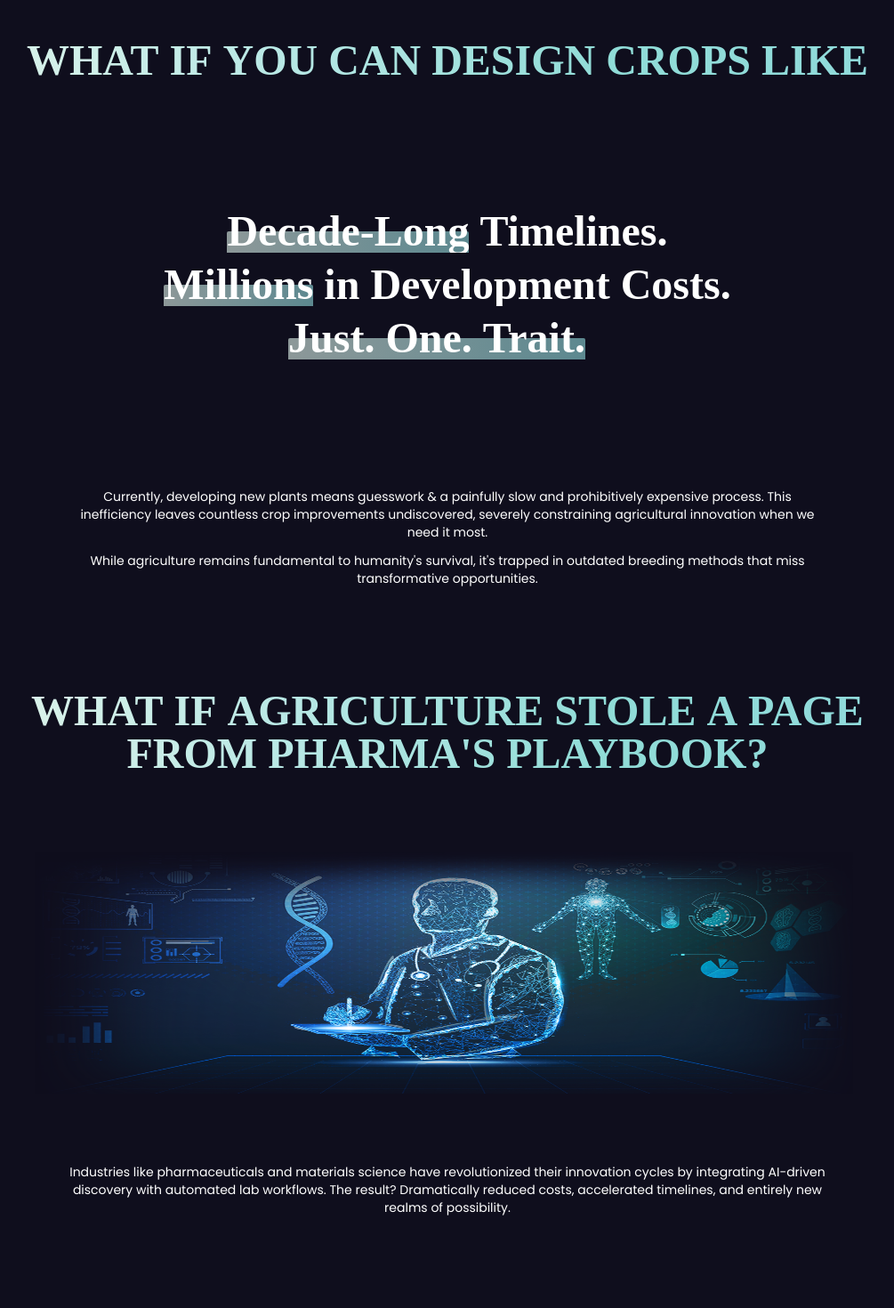
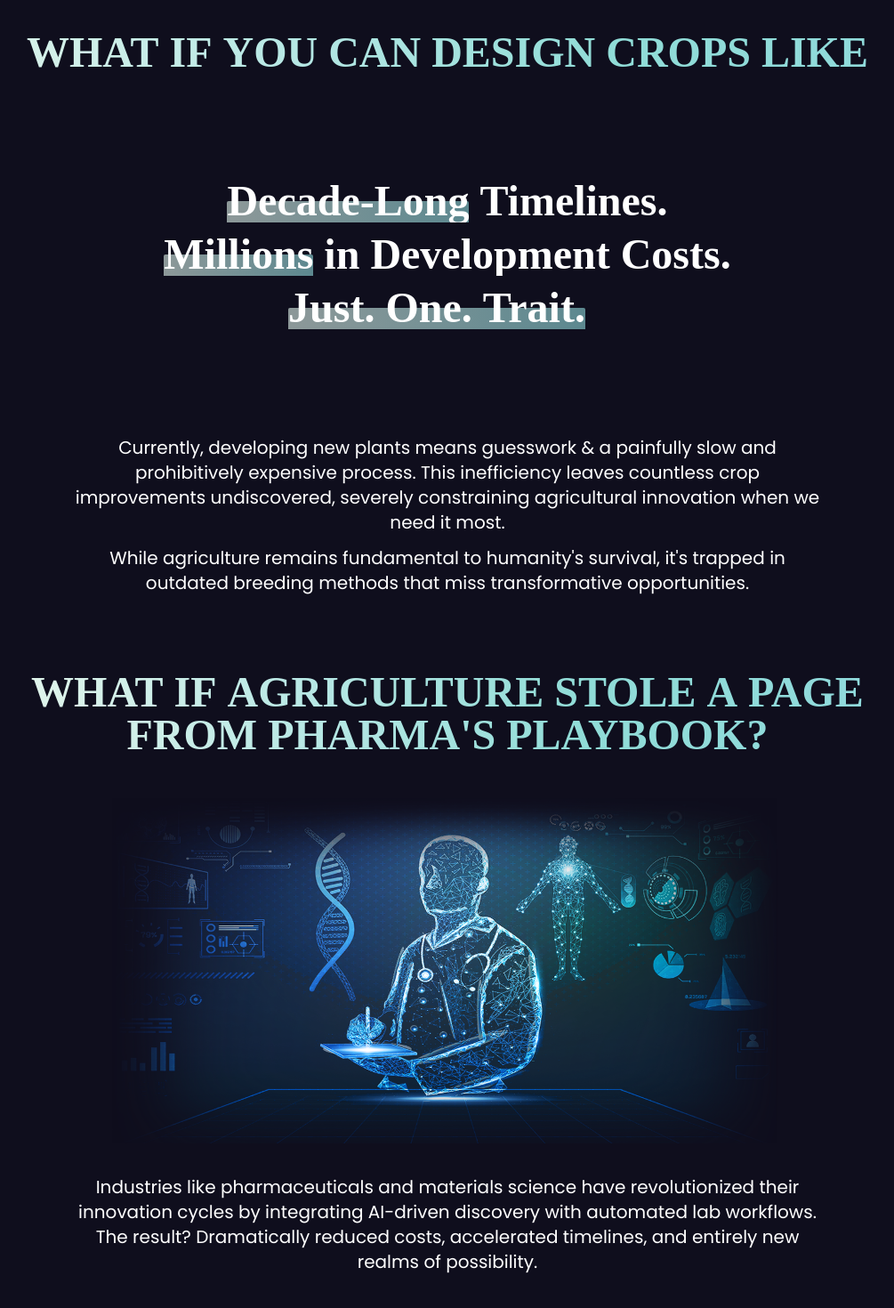
Before and after one commit to ShadowAdi/Mandrake_Bioworks, a React (Vite) app: page / in a window 1280 px wide. Shown: the part 880-2350 px from the top of the page at 89% size, without its empty margins (137-1142 px from the left). Built offline with nearby package versions, Linux system fonts and the light colour scheme; a web font is replaced by a local one.

Commit message:
remove that strecth issue

```diff
--- a/src/components/Section2-Part1.jsx
+++ b/src/components/Section2-Part1.jsx
@@ -83,7 +83,7 @@ const Section2Part1 = () => {
     return (
         <div
             ref={sectionRef}
-            className="w-full  min-h-[100dvh] flex flex-col py-4 items-center mx-auto gap-4 sm:gap-6 lg:gap-10 2xl:gap-12 justify-around px-2 sm:px-6  container"
+            className="w-full  min-h-[100dvh] flex flex-col py-4 items-center mx-auto gap-4 sm:gap-6 lg:gap-8 2xl:gap-10 justify-around px-2 sm:px-6  container"
         >
             <div ref={textWrapperRef} className="overflow-hidden w-full ">
                 <h1
@@ -120,9 +120,9 @@ const Section2Part1 = () => {
             >
                 <p
                     ref={paraRef}
-                  className="text-center text-white font-normal
+                    className="text-center text-white font-normal
                 w-[98%] sm:w-[95%] md:w-[95%] lg:w-[90%] xl:w-[75%] 2xl:w-[90%]
-                text-[10px] sm:text-sm md:text-sm lg:text-sm xl:text-sm  2xl:text-4xl leading-relaxed"
+                text-xs sm:text-sm md:text-md lg:text-lg xl:text-xl  2xl:text-4xl leading-relaxed"
                 >
                     Currently, developing new plants means guesswork & a painfully slow and prohibitively
                     expensive process. This inefficiency leaves countless crop improvements undiscovered,
@@ -130,9 +130,10 @@ const Section2Part1 = () => {
                 </p>
                 <p
                     ref={para2Ref}
-                   className="text-center text-white font-normal
+                    className="text-center text-white font-normal
                 w-[98%] sm:w-[95%] md:w-[95%] lg:w-[90%] xl:w-[75%] 2xl:w-[90%]
-                text-[10px] sm:text-sm md:text-sm lg:text-sm xl:text-sm  2xl:text-4xl leading-relaxed"
+                             text-xs sm:text-sm md:text-md lg:text-lg xl:text-xl  2xl:text-4xl leading-relaxed"
+
                 >
                     While agriculture remains fundamental to humanity's survival, it's trapped in outdated
                     breeding methods that miss transformative opportunities.
--- a/src/components/Section2-Part2.jsx
+++ b/src/components/Section2-Part2.jsx
@@ -76,21 +76,22 @@ const Section2Part2 = () => {
 
     return (
         <div className="w-full min-h-[100dvh] flex flex-col py-4 items-center mx-auto gap-2 sm:gap-3 lg:gap-4 2xl:gap-5 justify-around   container" >
-            <div ref={textWrapperRef} className="overflow-hidden w-[90%] ">
+            <div ref={textWrapperRef} className="overflow-hidden w-[80%] 2xl:w-full ">
                 <h1 ref={textRef} style={{ fontFamily: "'Afacad Flux', serif" }}
                     className="uppercase font-bold text-center text-white
     text-xl sm:text-3xl  lg:text-5xl  2xl:text-8xl">
                     What If Agriculture Stole a Page  from Pharma's Playbook?
                 </h1>
             </div>
-            <div className=' h-[33vh]   lg:h-[35vh]  w-[80%] 2xl:w-full'>
+            <div className=' h-[25vh] sm:h-[40vh]   lg:h-[50vh]  w-[65%] 2xl:w-full'>
                 <img src='/Scientist.png' className='object-fill h-full w-full' />
             </div>
             <div ref={paraWrapperRef} className='flex mx-auto flex-col  items-center w-full
              sm:w-[80%] md:w-[96%] justify-center'>
                 <p className="text-center text-white font-normal
                 w-[98%] sm:w-[95%] md:w-[95%] lg:w-[90%] xl:w-[75%] 2xl:w-[90%]
-                text-[10px] sm:text-sm md:text-sm lg:text-sm xl:text-sm  2xl:text-4xl leading-relaxed"
+                   text-[10px] sm:text-sm md:text-md lg:text-lg xl:text-xl  2xl:text-4xl leading-relaxed"
+
                     ref={paraRef}
                 >
                     Industries like pharmaceuticals and materials science have revolutionized their  innovation cycles by integrating AI-driven discovery with automated lab workflows. The result? Dramatically reduced costs, accelerated timelines, and entirely new realms of possibility.
--- a/src/components/Section3-Part1.jsx
+++ b/src/components/Section3-Part1.jsx
@@ -87,7 +87,7 @@ const Section3Part1 = () => {
             <h3 className="text-sm sm:text-lg md:text-xl lg:text-2xl xl:text-3xl 2xl:text-5xl md:text-left text-center  text-white font-semibold">
               {steps[0].title}
             </h3>
-            <p className="md:text-left text-center text-[10px] sm:text-base lg:text-lg xl:text-2xl 2xl:text-3xl  text-white font-normal w-full sm:w-[90%]  leading-normal 2xl:leading-relaxed">
+            <p className="md:text-left text-center  text-white font-normal w-full sm:w-[90%]                   text-xs sm:text-sm md:text-md lg:text-lg xl:text-xl  2xl:text-4xl leading-relaxed">
               {steps[0].desc}
             </p>
           </div>
```
